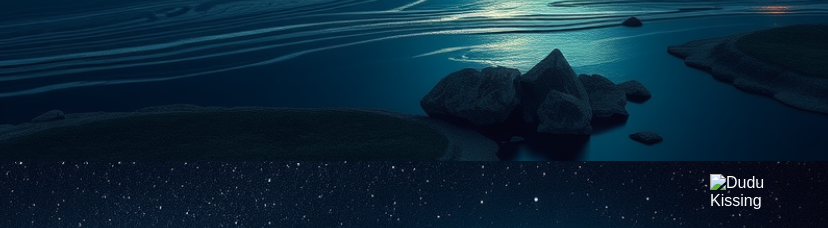
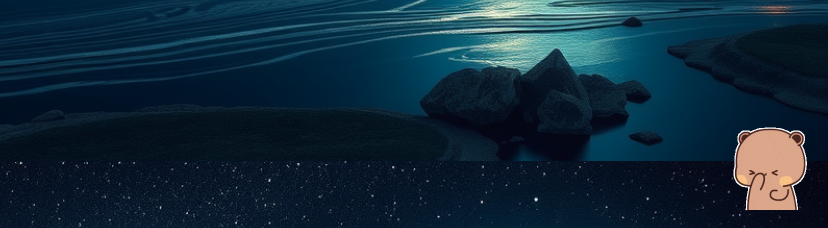
Before and after one commit to MichaelMarshal/valentines, a plain HTML site: page index.html in a window 1280 px wide. Shown: the part 639-867 px from the top of the page, 452-1280 px from the left. Drawn offline with Linux system fonts and the light colour scheme.

Commit message:
Update index.html

```diff
--- a/index.html
+++ b/index.html
@@ -78,7 +78,7 @@
         <img src="./image-11.jpg" class="slide">
     </div>
 
-    <img src="./dudu-kissing.png" class="dudu" alt="Dudu Kissing">
+    <img src="./dudu.gif" class="dudu" alt="Dudu Kissing">
 
     <script>
         let slides = document.querySelectorAll('.slide');
```
